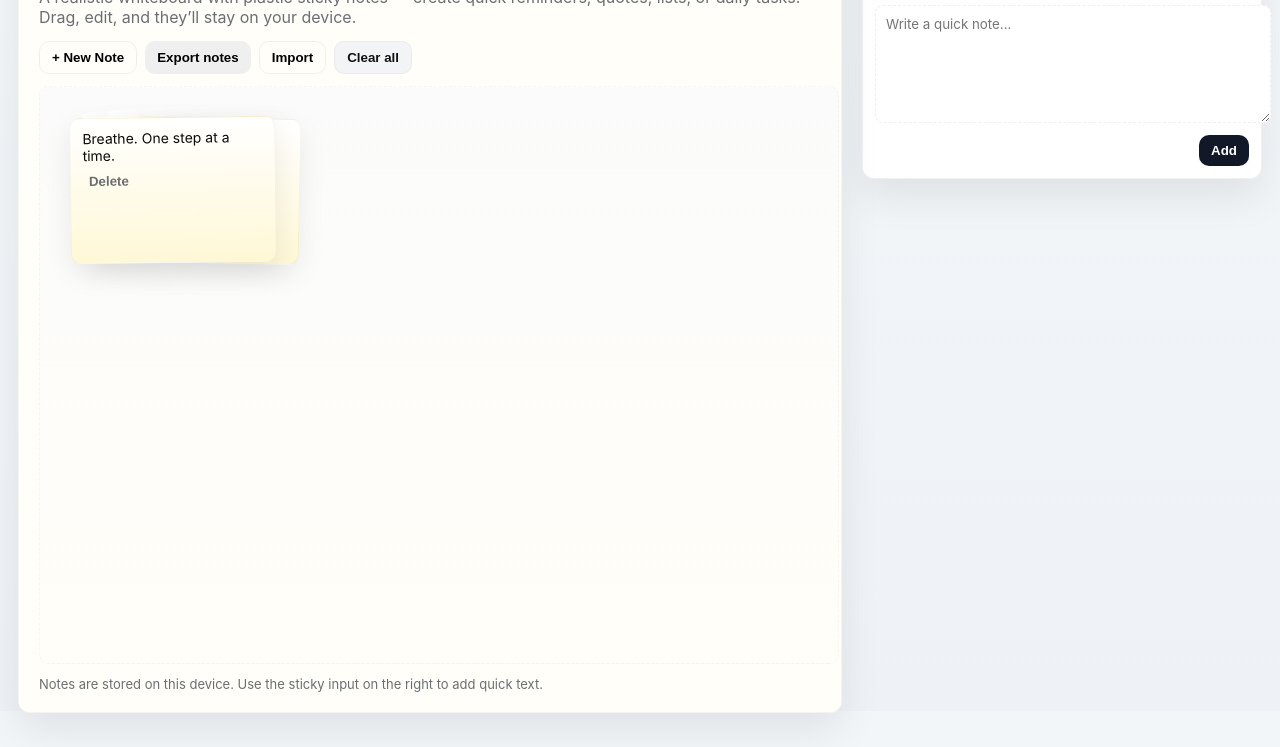
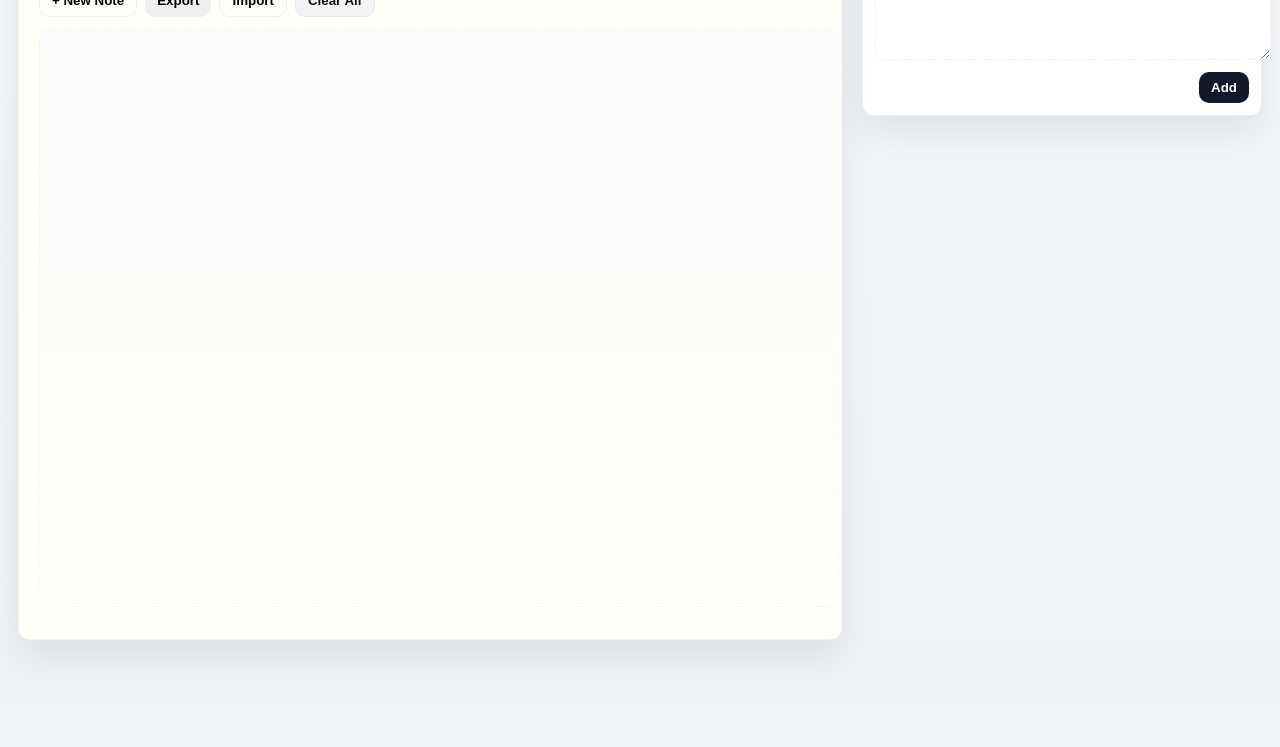
Before and after one commit to rileyrowan83-hash/stickynote-whiteboard, a plain HTML site: page index.html in a window 1280 px wide. Shown: the part 89-836 px from the top of the page. Drawn offline with Linux system fonts and the light colour scheme.

Commit message:
Refactor index.html for sticky notes application

```diff
--- a/index.html
+++ b/index.html
@@ -3,93 +3,51 @@
 <head>
 <meta charset="utf-8" />
 <meta name="viewport" content="width=device-width,initial-scale=1" />
-<title>Quiet Ledger — Whiteboard</title>
+<title>Sticky Notes</title>
 <style>
 :root{
-    --bg:#eef2f6;
-    --board:#fffef9;
-    --muted:#6b6e73;
-    --ink:#0b0b0c;
-    --shadow: 0 18px 40px rgba(10,10,12,0.08);
+  --bg:#eef2f6; --board:#fffef9; --muted:#6b6e73; --ink:#0b0b0c; --shadow:0 18px 40px rgba(10,10,12,0.08);
 }
-  html,body{height:100%;margin:0;font-family:Inter, system-ui, -apple-system, "Segoe UI", Roboto, Arial; -webkit-font-smoothing:antialiased;}
-  body{background:linear-gradient(180deg,#f3f6f9,#eef2f6); padding:18px; display:flex; justify-content:center; color:var(--ink);}
-
-  .container{width:100%;max-width:1300px; display:grid; grid-template-columns:1fr 400px; gap:20px; align-items:start;}
-  .board{
-    background:var(--board); border-radius:12px; padding:20px; min-height:80vh;
-    box-shadow:var(--shadow); border:1px solid rgba(0,0,0,0.04); position:relative; overflow:auto;
-  }
-  .board h1{margin:0;font-size:26px;}
-  .board p{color:var(--muted); margin-top:6px;margin-bottom:14px;}
-
-  .controls{display:flex; gap:8px; margin-bottom:12px;}
-  .btn{padding:8px 12px; border-radius:10px; border:none; cursor:pointer; font-weight:700;}
+html,body{height:100%;margin:0;font-family:Inter,system-ui,-apple-system,"Segoe UI",Roboto,Arial;-webkit-font-smoothing:antialiased;}
+body{background:linear-gradient(180deg,#f3f6f9,#eef2f6);padding:18px;display:flex;justify-content:center;color:var(--ink);}
+.container{width:100%;max-width:1300px;display:grid;grid-template-columns:1fr 400px;gap:20px;align-items:start;}
+.board{background:var(--board);border-radius:12px;padding:20px;min-height:80vh;box-shadow:var(--shadow);border:1px solid rgba(0,0,0,0.04);position:relative;overflow:auto;}
+.board h1{margin:0;font-size:28px;}
+.controls{display:flex;gap:8px;margin-bottom:12px;}
+.btn{padding:8px 12px;border-radius:10px;border:none;cursor:pointer;font-weight:700;}
 .btn.ghost{background:transparent;border:1px solid rgba(0,0,0,0.06);}
 .btn.primary{background:#111827;color:#fff}
-
-  .notes-area{position:relative; width:100%; min-height:70vh; border-radius:10px; background:linear-gradient(180deg,#fbfbfb,#fffef8); border:1px dashed rgba(0,0,0,0.03); overflow:auto; padding:8px;}
-
-  .note {
-    position:absolute;
-    width:180px;
-    min-height:120px;
-    padding:12px;
-    border-radius:10px;
-    background: linear-gradient(180deg,#fff,#fff8d6);
-    box-shadow:0 10px 28px rgba(0,0,0,0.08);
-    border:1px solid rgba(0,0,0,0.04);
-    transform-origin:center;
-    touch-action:none;
-  }
-  .note .note-content{outline:none; white-space:pre-wrap; word-break:break-word; font-size:14px; line-height:1.2;}
-  .note .note-meta{display:flex; justify-content:space-between; align-items:center; margin-top:8px; font-size:12px;}
+.notes-area{position:relative;width:100%;min-height:70vh;border-radius:10px;background:linear-gradient(180deg,#fbfbfb,#fffef8);border:1px dashed rgba(0,0,0,0.03);overflow:auto;padding:8px;}
+.note{position:absolute;width:180px;min-height:120px;padding:12px;border-radius:10px;background:linear-gradient(180deg,#fff,#fff8d6);box-shadow:0 10px 28px rgba(0,0,0,0.08);border:1px solid rgba(0,0,0,0.04);transform-origin:center;touch-action:none;}
+.note .note-content{outline:none;white-space:pre-wrap;word-break:break-word;font-size:14px;line-height:1.2;}
+.note .note-meta{display:flex;justify-content:flex-end;margin-top:8px;font-size:12px;}
 .note .note-meta button{background:transparent;border:none;color:var(--muted);cursor:pointer;font-weight:600}
-
-  .note::before{
-    content:"";
-    position:absolute; left:12px; top:-8px; width:56px; height:12px;
-    background:linear-gradient(90deg, rgba(255,255,255,0.6), rgba(255,255,255,0.2));
-    border-radius:4px; transform:rotate(-4deg);
-  }
-
+.note::before{content:"";position:absolute;left:12px;top:-8px;width:56px;height:12px;background:linear-gradient(90deg, rgba(255,255,255,0.6), rgba(255,255,255,0.2));border-radius:4px;transform:rotate(-4deg);}
 .side{min-height:80vh;}
-  .sticky-control{background:linear-gradient(180deg,#fff,#fff); padding:12px; border-radius:12px; box-shadow:var(--shadow); border:1px solid rgba(0,0,0,0.06);}
-  textarea#inputNote{width:100%; min-height:96px; resize:vertical; padding:10px; border-radius:8px; border:1px dashed rgba(0,0,0,0.06); font-family:inherit;}
-
-  footer.small{color:var(--muted); margin-top:12px; font-size:13px;}
-
-  @media (max-width:920px){
-    .container{grid-template-columns:1fr; padding-bottom:120px;}
-  }
+.sticky-control{background:linear-gradient(180deg,#fff,#fff);padding:12px;border-radius:12px;box-shadow:var(--shadow);border:1px solid rgba(0,0,0,0.06);}
+textarea#inputNote{width:100%;min-height:96px;resize:vertical;padding:10px;border-radius:8px;border:1px dashed rgba(0,0,0,0.06);font-family:inherit;}
+footer.small{color:var(--muted);margin-top:12px;font-size:13px;}
 </style>
 </head>
 <body>
 
-<div class="container" role="main">
-  <main class="board" aria-label="whiteboard">
-    <h1>Quiet Ledger</h1>
-    <p>A realistic whiteboard with plastic sticky notes — create quick reminders, quotes, lists, or daily tasks. Drag, edit, and they’ll stay on your device.</p>
-
+<div class="container">
+  <main class="board">
+    <h1>Sticky Notes</h1>
     <div class="controls">
       <button id="addBtn" class="btn ghost">+ New Note</button>
-      <button id="exportBtn" class="btn">Export notes</button>
+      <button id="exportBtn" class="btn">Export</button>
       <button id="importBtn" class="btn ghost">Import</button>
-      <button id="clearBtn" class="btn" style="background:#f3f4f6;color:#111;border:1px solid rgba(0,0,0,0.04);">Clear all</button>
+      <button id="clearBtn" class="btn" style="background:#f3f4f6;color:#111;border:1px solid rgba(0,0,0,0.04);">Clear All</button>
     </div>
-
-    <div id="notesArea" class="notes-area" tabindex="0" aria-label="notes area">
-      <!-- notes appear here -->
-    </div>
-
-    <footer class="small">Notes are stored on this device. Use the sticky input on the right to add quick text.</footer>
+    <div id="notesArea" class="notes-area" tabindex="0"></div>
+    <footer class="small"></footer>
   </main>
 
-  <aside class="side" aria-label="controls">
-    <div class="sticky-control" role="region" aria-label="sticky note input">
-      <h4>Sticky Note</h4>
-      <textarea id="inputNote" placeholder="Write a quick note..."></textarea>
-      <div style="display:flex; gap:8px; justify-content:flex-end; margin-top:8px;">
+  <aside class="side">
+    <div class="sticky-control">
+      <textarea id="inputNote" placeholder="Write a note..."></textarea>
+      <div style="display:flex;gap:8px;justify-content:flex-end;margin-top:8px;">
         <button id="submitBtn" class="btn primary">Add</button>
       </div>
     </div>
@@ -97,92 +55,57 @@
 </div>
 
 <script>
-const LS_KEY = 'ql_notes_v2';
-function genId(){ return 'n_' + Math.random().toString(36).slice(2,10); }
-function loadNotes(){ try{ const r = localStorage.getItem(LS_KEY); return r ? JSON.parse(r) : []; }catch(e){ return []; } }
-function saveNotes(notes){ localStorage.setItem(LS_KEY, JSON.stringify(notes)); }
-
-const notesArea = document.getElementById('notesArea');
-const addBtn = document.getElementById('addBtn');
-const clearBtn = document.getElementById('clearBtn');
-const exportBtn = document.getElementById('exportBtn');
-const importBtn = document.getElementById('importBtn');
-const inputNote = document.getElementById('inputNote');
-const submitBtn = document.getElementById('submitBtn');
-
-let dragging = null;
-let offset = {x:0,y:0};
+const LS_KEY='sticky_notes_notes';
+function genId(){return'n_'+Math.random().toString(36).slice(2,10);}
+function loadNotes(){try{return JSON.parse(localStorage.getItem(LS_KEY))||[]}catch(e){return[]}}
+function saveNotes(notes){localStorage.setItem(LS_KEY,JSON.stringify(notes));}
+const notesArea=document.getElementById('notesArea');
+const addBtn=document.getElementById('addBtn');
+const clearBtn=document.getElementById('clearBtn');
+const exportBtn=document.getElementById('exportBtn');
+const importBtn=document.getElementById('importBtn');
+const inputNote=document.getElementById('inputNote');
+const submitBtn=document.getElementById('submitBtn');
+let dragging=null; let offset={x:0,y:0};
 
 function createNoteElement(note){
-  const el = document.createElement('div');
-  el.className = 'note';
-  el.style.left = (note.x || 20) + 'px';
-  el.style.top = (note.y || 20) + 'px';
-  el.style.transform = `rotate(${note.rot || (Math.random()*6-3)}deg)`;
-  el.dataset.id = note.id;
-
-  const content = document.createElement('div');
-  content.className = 'note-content';
-  content.contentEditable = true;
-  content.spellcheck = false;
-  content.innerText = note.text || '';
-  content.addEventListener('blur', ()=> { updateNote(note.id, content.innerText); });
-  content.addEventListener('keydown', (e)=> { if(e.key==='Enter'&&!e.shiftKey){ e.preventDefault(); content.blur(); } });
-
-  const meta = document.createElement('div');
-  meta.className = 'note-meta';
-  const del = document.createElement('button'); del.innerText='Delete';
-  del.addEventListener('click', ()=> deleteNote(note.id));
-  meta.appendChild(del);
-
-  el.appendChild(content);
-  el.appendChild(meta);
-
-  el.addEventListener('mousedown', (ev)=> {
-    dragging = el;
-    const rect = el.getBoundingClientRect();
-    offset.x = ev.clientX - rect.left;
-    offset.y = ev.clientY - rect.top;
-    document.body.style.userSelect = 'none';
-  });
-  el.addEventListener('touchstart', (ev)=> {
-    dragging = el;
-    const t = ev.touches[0];
-    const rect = el.getBoundingClientRect();
-    offset.x = t.clientX - rect.left;
-    offset.y = t.clientY - rect.top;
-  }, {passive:true});
-
+  const el=document.createElement('div'); el.className='note'; el.style.left=(note.x||20)+'px'; el.style.top=(note.y||20)+'px';
+  el.style.transform=`rotate(${note.rot||(Math.random()*6-3)}deg)`; el.dataset.id=note.id;
+  const content=document.createElement('div'); content.className='note-content'; content.contentEditable=true; content.spellcheck=false; content.innerText=note.text||'';
+  content.addEventListener('blur',()=>updateNote(note.id,content.innerText));
+  content.addEventListener('keydown',(e)=>{if(e.key==='Enter'&&!e.shiftKey){e.preventDefault();content.blur();}});
+  const meta=document.createElement('div'); meta.className='note-meta'; const del=document.createElement('button'); del.innerText='Delete';
+  del.addEventListener('click',()=>deleteNote(note.id)); meta.appendChild(del);
+  el.appendChild(content); el.appendChild(meta);
+  el.addEventListener('mousedown',(ev)=>{dragging=el;const rect=el.getBoundingClientRect();offset.x=ev.clientX-rect.left;offset.y=ev.clientY-rect.top;document.body.style.userSelect='none';});
+  el.addEventListener('touchstart',(ev)=>{dragging=el;const t=ev.touches[0];const rect=el.getBoundingClientRect();offset.x=t.clientX-rect.left;offset.y=t.clientY-rect.top;},{passive:true});
   return el;
 }
 
-function renderNotes(){
-  notesArea.innerHTML='';
-  const notes=loadNotes();
-  for(const n of notes){ notesArea.appendChild(createNoteElement(n)); }
-}
+function renderNotes(){notesArea.innerHTML='';const notes=loadNotes();for(const n of notes){notesArea.appendChild(createNoteElement(n));}}
 
-document.addEventListener('mousemove',(ev)=>{ if(!dragging) return; const x=ev.clientX-offset.x-notesArea.getBoundingClientRect().left+notesArea.scrollLeft; const y=ev.clientY-offset.y-notesArea.getBoundingClientRect().top+notesArea.scrollTop; dragging.style.left=Math.max(6,x)+'px'; dragging.style.top=Math.max(6,y)+'px'; });
-document.addEventListener('mouseup',()=>{ if(dragging){ persistPosition(dragging); dragging=null; document.body.style.userSelect=''; } });
-document.addEventListener('touchmove',(ev)=>{ if(!dragging) return; const t=ev.touches[0]; const x=t.clientX-offset.x-notesArea.getBoundingClientRect().left+notesArea.scrollLeft; const y=t.clientY-offset.y-notesArea.getBoundingClientRect().top+notesArea.scrollTop; dragging.style.left=Math.max(6,x)+'px'; dragging.style.top=Math.max(6,y)+'px'; },{passive:true});
-document.addEventListener('touchend',()=>{ if(dragging){ persistPosition(dragging); dragging=null; } });
+document.addEventListener('mousemove',(ev)=>{if(!dragging)return;const x=ev.clientX-offset.x-notesArea.getBoundingClientRect().left+notesArea.scrollLeft;const y=ev.clientY-offset.y-notesArea.getBoundingClientRect().top+notesArea.scrollTop;dragging.style.left=Math.max(6,x)+'px';dragging.style.top=Math.max(6,y)+'px';});
+document.addEventListener('mouseup',()=>{if(dragging){persistPosition(dragging);dragging=null;document.body.style.userSelect='';}});
+document.addEventListener('touchmove',(ev)=>{if(!dragging)return;const t=ev.touches[0];const x=t.clientX-offset.x-notesArea.getBoundingClientRect().left+notesArea.scrollLeft;const y=t.clientY-offset.y-notesArea.getBoundingClientRect().top+notesArea.scrollTop;dragging.style.left=Math.max(6,x)+'px';dragging.style.top=Math.max(6,y)+'px';},{passive:true});
+document.addEventListener('touchend',()=>{if(dragging){persistPosition(dragging);dragging=null;}});
 
-function persistPosition(el){ const id=el.dataset.id; const notes=loadNotes(); const idx=notes.findIndex(x=>x.id===id); if(idx>=0){ notes[idx].x=parseInt(el.style.left,10)||0; notes[idx].y=parseInt(el.style.top,10)||0; saveNotes(notes); } }
-function addNoteWithText(text=''){ const notes=loadNotes(); const n={id:genId(),text:text,x:30+(notes.length%4)*24,y:30+(Math.floor(notes.length/4)%4)*18,rot:(Math.random()*6-3).toFixed(2)}; notes.unshift(n); saveNotes(notes); renderNotes(); }
-function updateNote(id,text){ const notes=loadNotes(); const idx=notes.findIndex(x=>x.id===id); if(idx>=0){ notes[idx].text=text; saveNotes(notes); } }
-function deleteNote(id){ let notes=loadNotes(); notes=notes.filter(x=>x.id!==id); saveNotes(notes); renderNotes(); }
-function clearAll(){ if(confirm('Clear all notes?')){ localStorage.removeItem(LS_KEY); renderNotes(); } }
-function exportNotes(){ const data=JSON.stringify(loadNotes(),null,2); const w=window.open(); w.document.open(); w.document.write('<pre>'+data+'</pre>'); w.document.close(); }
-function importNotes(){ const txt=prompt('Paste exported notes JSON here:'); try{ const parsed=JSON.parse(txt); if(Array.isArray(parsed)){ localStorage.setItem(LS_KEY,JSON.stringify(parsed)); renderNotes(); } else alert('Invalid format.'); }catch(e){ alert('Invalid JSON.'); } }
-
+function persistPosition(el){const id=el.dataset.id;const notes=loadNotes();const idx=notes.findIndex(x=>x.id===id);if(idx>=0){notes[idx].x=parseInt(el.style.left,10)||0;notes[idx].y=parseInt(el.style.top,10)||0;saveNotes(notes);}}
+function addNoteWithText(text=''){const notes=loadNotes();const n={id:genId(),text:text,x:30+(notes.length%4)*24,y:30+(Math.floor(notes.length/4)%4)*18,rot:(Math.random()*6-3).toFixed(2)};notes.unshift(n);saveNotes(notes);renderNotes();}
+function updateNote(id,text){const notes=loadNotes();const idx=notes.findIndex(x=>x.id===id);if(idx>=0){notes[idx].text=text;saveNotes(notes);}}
+function deleteNote(id){let notes=loadNotes();notes=notes.filter(x=>x.id!==id);saveNotes(notes);renderNotes();}
+function clearAll(){localStorage.removeItem(LS_KEY);renderNotes();}
+function exportNotes(){const data=JSON.stringify(loadNotes(),null,2);const w=window.open();w.document.open();w.document.write('<pre>'+data+'</pre>');w.document.close();}
+function importNotes(){const txt=prompt('');try{const parsed=JSON.parse(txt);if(Array.isArray(parsed)){localStorage.setItem(LS_KEY,JSON.stringify(parsed));renderNotes();}}catch(e){}}
 addBtn.addEventListener('click',()=>addNoteWithText(''));
 clearBtn.addEventListener('click',clearAll);
 exportBtn.addEventListener('click',exportNotes);
 importBtn.addEventListener('click',importNotes);
-submitBtn.addEventListener('click',()=>{ const val=inputNote.value.trim(); if(val) addNoteWithText(val); inputNote.value=''; });
+submitBtn.addEventListener('click',()=>{const val=inputNote.value.trim();if(val)addNoteWithText(val);inputNote.value='';});
 
-if(loadNotes().length===0){ addNoteWithText("Breathe. One step at a time."); addNoteWithText("Grocery: milk • eggs • bread"); }
-renderNotes();
+// === hidden puzzle fragments ===
+const fragA="4d61676963",fragB="c3VibGltZQ==",fragC="𝔏𝔦𝔤",fragD=" || ";
+const obfHex="d33e63f98b89c101af05c204243cfdcf43c3c61179a6a74491abfb93d5f1aa73";
+// These are inert in the UI but remain in the code for anyone inspecting
 </script>
 
 </body>
```
Lines whose indentation alone changed are shown as unchanged.
